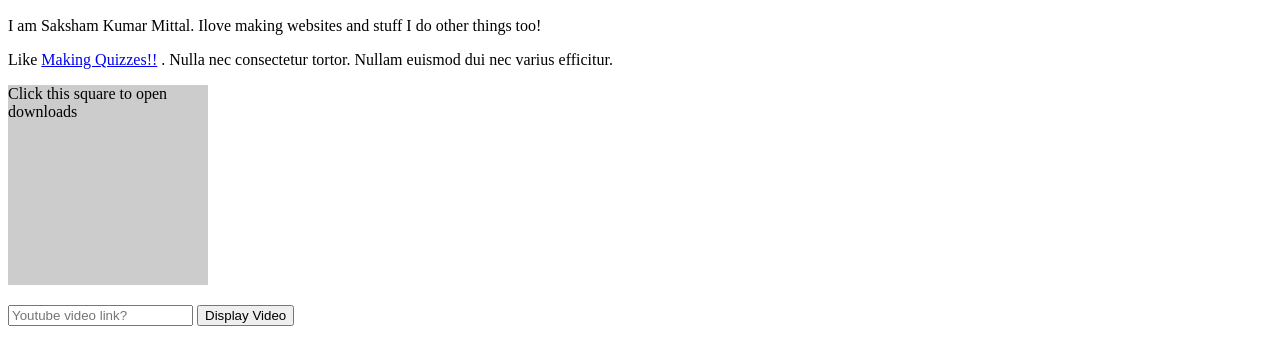
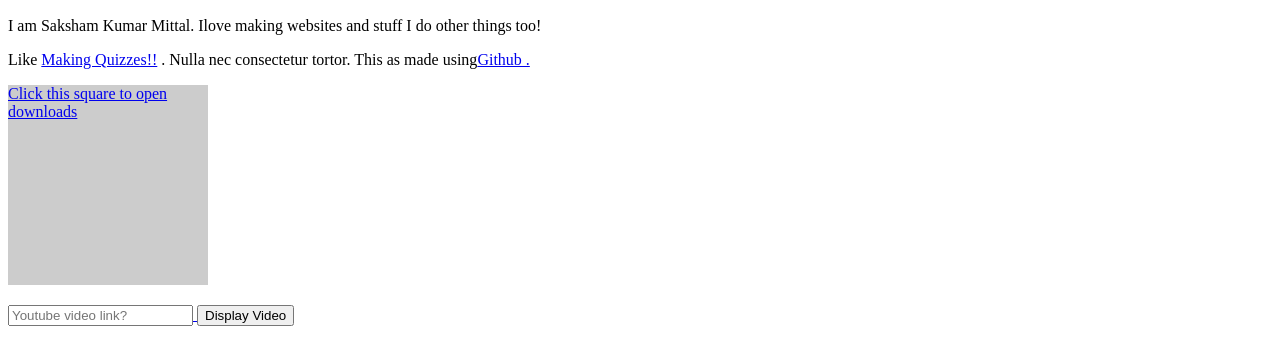
Before and after one commit to Nalphanumericwithadollar/Nalphanumericwithadollar.github.io, a plain HTML site: page index.html in a window 1280 px wide. Shown: the part 166-530 px from the top of the page. Drawn offline with Linux system fonts and the light colour scheme.

Commit message:
Update index.html

```diff
--- a/index.html
+++ b/index.html
@@ -24,7 +24,7 @@
 
     <h2>About Me</h2>
     <p>I am Saksham Kumar Mittal. Ilove making websites and stuff I do other things too!
-    <p>Like <a href="https://www.sporcle.com/user/thankzamaniaia" style="text-decoration: underline;">Making Quizzes!!</a> . Nulla nec consectetur tortor. Nullam euismod dui nec varius efficitur.</p>
+    <p>Like <a href="https://www.sporcle.com/user/thankzamaniaia" style="text-decoration: underline;">Making Quizzes!!</a> . Nulla nec consectetur tortor. This as made using<a href="https://www.github.com" style="text-decoration: underline;">Github  .</p>
     <div id="square" onclick="openDownloads()">
         Click this square to open downloads
     </div>
```
